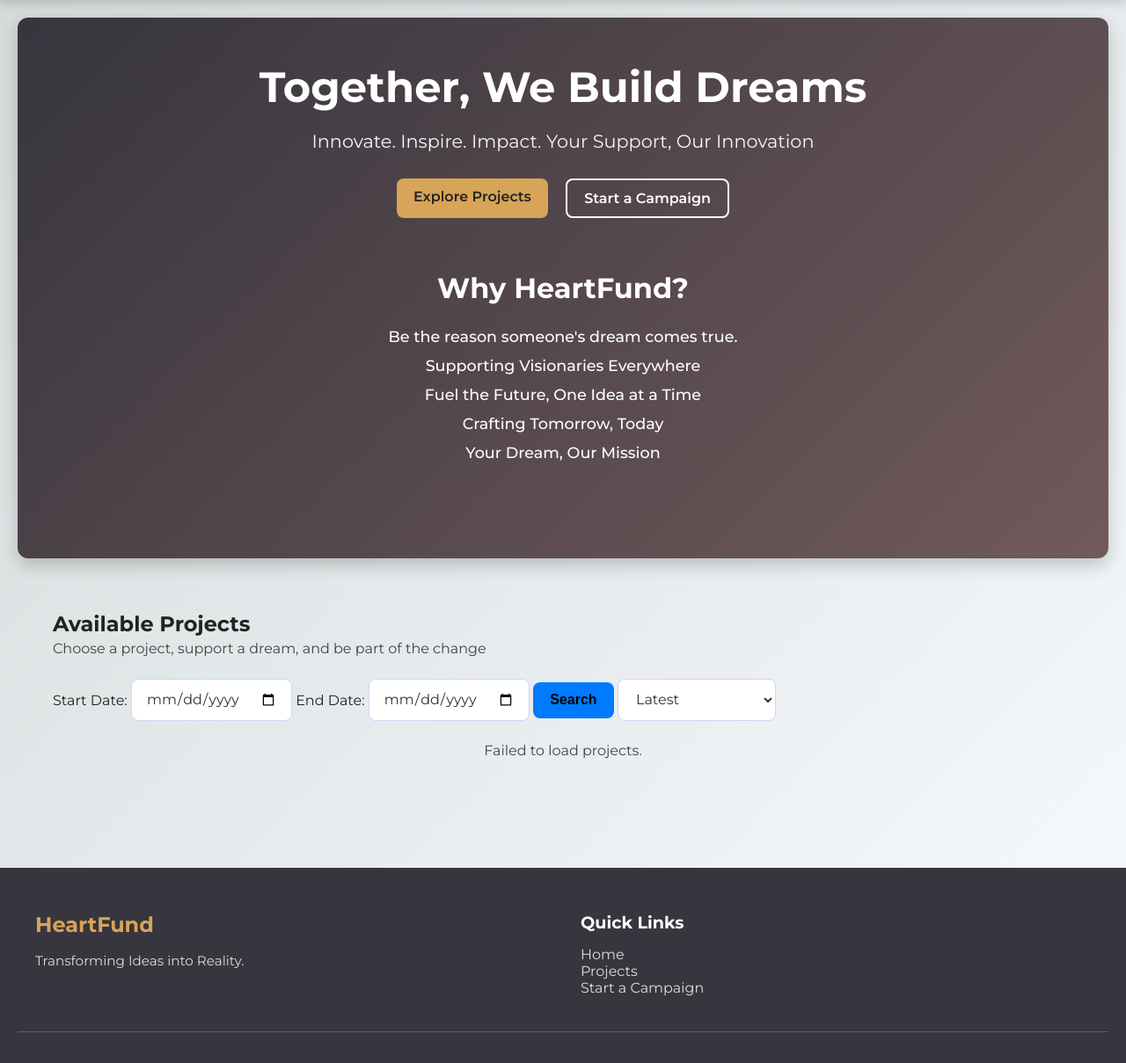
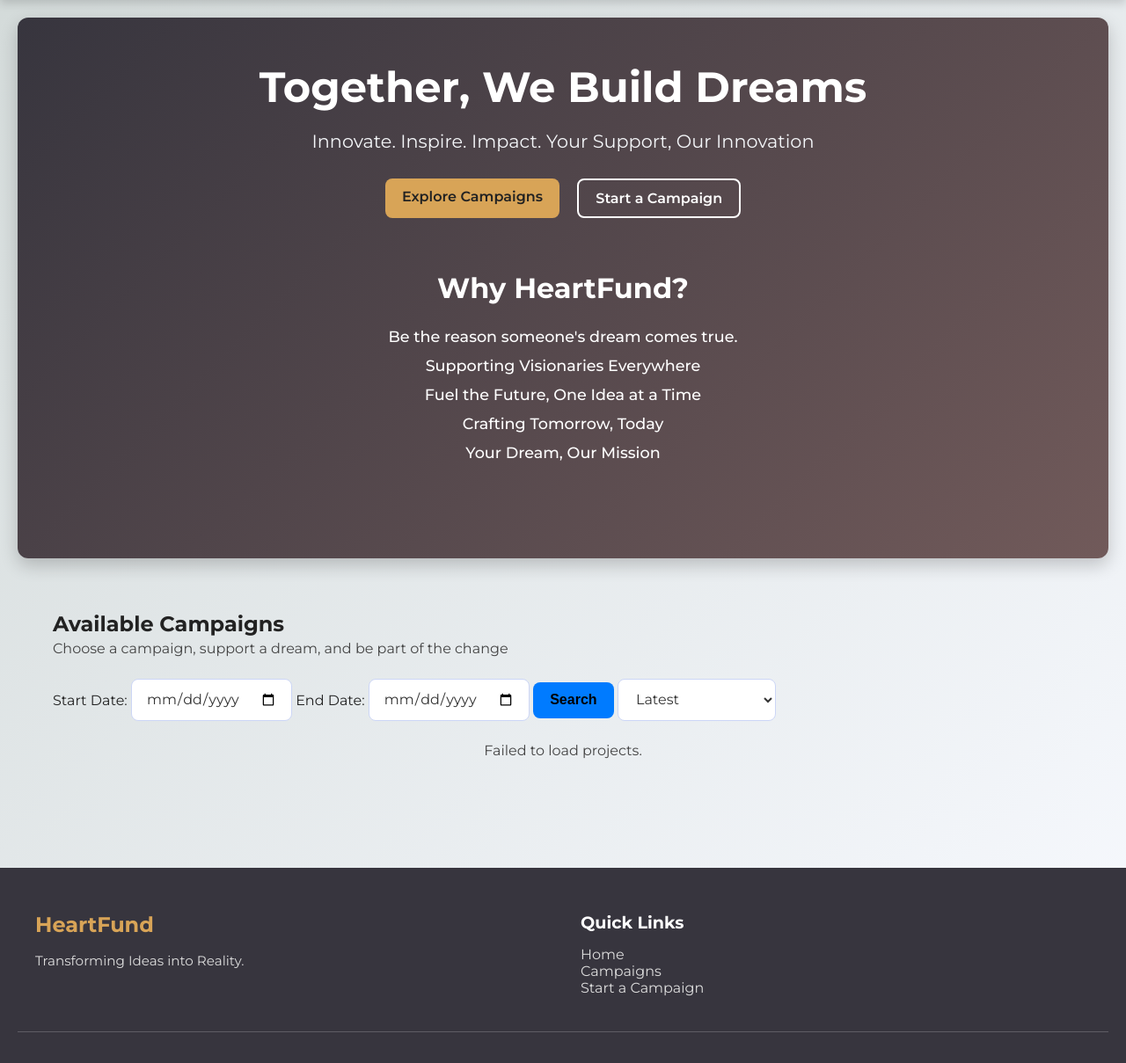
Before and after one commit to sameh625/HeartFund, a Django app: page / in a window 1280 px wide. Shown: the part 60-1269 px from the top of the page at 88% size. Run offline with Django 5.2, Linux system fonts and the light colour scheme; data that the repository does not hold is empty; some web fonts are replaced.

Commit message:
some cleaning winter is coming man

```diff
--- a/heartFund/apps/accounts/forms.py
+++ b/heartFund/apps/accounts/forms.py
@@ -4,13 +4,9 @@ from .models import CustomUser
 class RegisterForm(forms.ModelForm):
     password = forms.CharField(widget=forms.PasswordInput, label="Password")
     conf_pass = forms.CharField(widget=forms.PasswordInput, label="Confirm Password")
-    payment_info = forms.CharField(
-        max_length=255,
-        required=False
-        )
     class Meta:
         model = CustomUser
-        fields = ["first_name", "last_name","payment_info", "email", "phone"]
+        fields = ["first_name", "last_name", "email", "phone"]
 
     def clean_conf_pass(self):
         password = self.cleaned_data.get("password")
--- a/heartFund/apps/accounts/models.py
+++ b/heartFund/apps/accounts/models.py
@@ -33,12 +33,6 @@ class CustomUser(AbstractBaseUser):
         message="Phone number must be a valid Egyptian mobile number (e.g., 010xxxxxxxx)"
     )
     phone = models.CharField(validators=[phone_regex], max_length=11, unique=True)
-    payment_info = models.CharField(
-        max_length=255,
-        blank=True,
-        null=True,
-        help_text="e.g. PayPal email, bank account number, or wallet ID"
-    )
     is_active = models.BooleanField(default = True)
     is_staff = models.BooleanField(default = False)
     objects = CustomUserManager()
--- a/heartFund/apps/accounts/templates/accounts/register.html
+++ b/heartFund/apps/accounts/templates/accounts/register.html
@@ -52,9 +52,6 @@
     {{ form.conf_pass }}
     {{ form.conf_pass.errors }}
 
-    <label>Payment Info (optional):</label>
-    {{ form.payment_info }}
-    {{ form.payment_info.errors }}
     <button type="submit">Register</button>
   </form>
 
--- a/heartFund/apps/home/templates/home/index.html
+++ b/heartFund/apps/home/templates/home/index.html
@@ -15,7 +15,7 @@
   <h1 id="head">Together, We Build Dreams</h1>
   <p>Innovate. Inspire. Impact. Your Support, Our Innovation</p>
   <div class="hero-buttons">
-    <a href="#content" class="btn-primary">Explore Projects</a>
+    <a href="#content" class="btn-primary">Explore Campaigns</a>
     <a href="{% url 'projects:add_project' %}" class="btn-secondary"
       >Start a Campaign</a
     >
@@ -34,10 +34,8 @@
 </div>
 
 <div class="content" id="content">
-  <h2>Available Projects</h2>
-  <p class="motivation">
-    Choose a project, support a dream, and be part of the change
-  </p>
+  <h2>Available Campaigns</h2>
+  <p class="motivation">Choose a campaign, support a dream, and be part of the change</p>
 
   <form id="search-form" class="search-bar">
     <label>Start Date:</label>
--- a/heartFund/apps/projects/serializers.py
+++ b/heartFund/apps/projects/serializers.py
@@ -5,7 +5,6 @@ from .models import Project, Contribution
 
 class ProjectSerializer(serializers.ModelSerializer):
     owner = serializers.SerializerMethodField()
-    payment_info = serializers.CharField(source="owner.payment_info", read_only=True)
     cover_image_url = serializers.SerializerMethodField(read_only=True)
     current_amount = serializers.SerializerMethodField(read_only=True)
     progress_percent = serializers.SerializerMethodField(read_only=True)
@@ -22,7 +21,6 @@ class ProjectSerializer(serializers.ModelSerializer):
             "start_date",
             "end_date",
             "owner",
-            "payment_info",
             "cover_image",
             "cover_image_url",
             "current_amount",
@@ -69,7 +67,6 @@ class ProjectSerializer(serializers.ModelSerializer):
 
     def get_can_donate(self, obj):
         request = self.context.get("request")
-        # Show donate UI unless fully funded. If logged-in owner, still hide.
         if request and getattr(request, "user", None) and request.user.is_authenticated:
             if obj.owner_id == request.user.id:
                 return False
--- a/heartFund/apps/projects/templates/projects/add_project.html
+++ b/heartFund/apps/projects/templates/projects/add_project.html
@@ -1,10 +1,10 @@
 {% extends "base.html" %}
-{% block title %}Add New Project{% endblock %}
+{% block title %}Add New Campaign{% endblock %}
 {% load static %}
 
 {% block content %}
 <div class="add-project-container">
-  <h2>Add New Project</h2>
+  <h2>Add New Campaign</h2>
 
   <form id="add-project-form">
     {% csrf_token %}
@@ -25,7 +25,7 @@
 
     <label for="cover_image">Cover Image (optional)</label>
     <input type="file" id="cover_image" name="cover_image" accept="image/*">
-    <button class="add" type="submit">Create Project</button>
+    <button class="add" type="submit">Create Campaign</button>
   </form>
 
   <p style="text-align:center; margin-top:1rem;">
--- a/heartFund/apps/projects/templates/projects/my_projects.html
+++ b/heartFund/apps/projects/templates/projects/my_projects.html
@@ -1,10 +1,10 @@
 {% extends "base.html" %}
-{% block title %}My Projects{% endblock %}
+{% block title %}My Campaigns{% endblock %}
 {% load static %}
 
 {% block content %}
 <div class="content">
-  <h2>My Projects</h2>
+  <h2>My Campaigns</h2>
   <div id="my-projects-list" class="projects-container"></div>
     <form id="csrf-form">{% csrf_token %}</form>
 
--- a/heartFund/static/css/style.css
+++ b/heartFund/static/css/style.css
@@ -196,6 +196,18 @@ nav li:first-child {
   line-height: 1.7;
   font-size: 1rem;
   flex-grow: 1;
+}
+
+/* Project cover image */
+.project-cover {
+  width: 100%;
+  aspect-ratio: 16 / 9;
+  object-fit: cover;
+  border-radius: 10px;
+  margin-bottom: 12px;
+  display: block;
+  background: #f2f2f2;
+  box-shadow: 0 2px 8px rgba(0,0,0,0.06);
 }
 
 /* Edit and Delete buttons */
--- a/heartFund/static/js/projects.js
+++ b/heartFund/static/js/projects.js
@@ -22,7 +22,7 @@ document.addEventListener("DOMContentLoaded", () => {
         projectCard.className = "project-card";
 
         projectCard.innerHTML = `
-          ${project.cover_image_url ? `<img class="project-cover" src="${project.cover_image_url}" alt="${project.title}">` : ""}
+          ${project.cover_image_url ? `<img class=\"project-cover\" src=\"${project.cover_image_url}\" alt=\"${project.title}\" loading=\"lazy\">` : ""}
           <h3>${project.title}</h3>
           <p><strong>Publisher:</strong> ${project.owner}</p>
           <p><strong>Target:</strong> ${project.target} EGP</p>
@@ -50,13 +50,12 @@ document.addEventListener("DOMContentLoaded", () => {
 
       projectsContainer.innerHTML = `
         <div class="project-detail">
-          ${project.cover_image_url ? `<img class="project-cover" src="${project.cover_image_url}" alt="${project.title}">` : ""}
+          ${project.cover_image_url ? `<img class=\"project-cover\" src=\"${project.cover_image_url}\" alt=\"${project.title}\" loading=\"lazy\">` : ""}
           <h2>${project.title}</h2>
           <p><strong>Publisher:</strong> ${project.owner}</p>
           <p><strong>Target:</strong> ${project.target} EGP</p>
           <p><strong>Raised:</strong> ${project.current_amount} EGP</p>
           <div class="progress"><div class="bar" style="width:${project.progress_percent || 0}%"></div></div>
-          <p><strong>Support:</strong> ${project.payment_info || ""}</p>
           <p><strong>Details:</strong> ${project.details}</p>
           <p><strong>Duration:</strong> ${project.start_date} → ${project.end_date}</p>
           ${project.can_donate ? `
--- a/heartFund/templates/partials/footer.html
+++ b/heartFund/templates/partials/footer.html
@@ -9,7 +9,7 @@
       <h3>Quick Links</h3>
       <ul>
         <li><a href="{% url 'home:index' %}">Home</a></li>
-        <li><a href="#content">Projects</a></li>
+        <li><a href="#content">Campaigns</a></li>
         <li><a href="{% url 'projects:add_project' %}">Start a Campaign</a></li>
       </ul>
     </div>
--- a/heartFund/templates/partials/navbar.html
+++ b/heartFund/templates/partials/navbar.html
@@ -11,7 +11,7 @@
       </li>
       <li><a href="{% url 'home:index' %}">Home</a></li>
       {% if user.is_authenticated %}
-        <li><a href="{% url 'projects:my_projects' %}">My Projects</a></li>
+        <li><a href="{% url 'projects:my_projects' %}">My Campaigns</a></li>
         <li><a href="{% url 'accounts:logout' %}">Logout</a></li>
       {% else %}
         <li><a href="{% url 'accounts:login' %}">Login</a></li>
@@ -34,7 +34,7 @@
       </li>
       <li class="hideOnMobile"><a href="{% url 'home:index' %}">Home</a></li>
       {% if user.is_authenticated %}
-        <li class="hideOnMobile"><a href="{% url 'projects:my_projects' %}">My Projects</a></li>
+        <li class="hideOnMobile"><a href="{% url 'projects:my_projects' %}">My Campaigns</a></li>
         <li class="hideOnMobile"><a href="{% url 'accounts:logout' %}">Logout</a></li>
       {% else %}
         <li class="hideOnMobile"><a href="{% url 'accounts:login' %}">Login</a></li>
```
Also changed, not shown: heartFund/static/js/my_projects.js (+7 -5 lines), heartFund/README.md, 1 other file.
